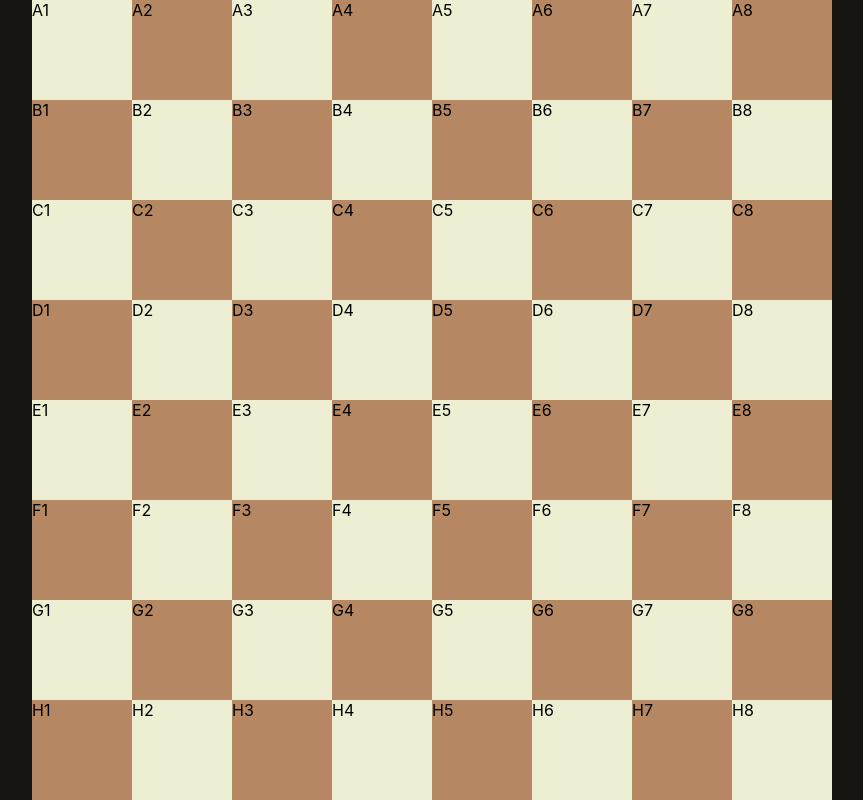
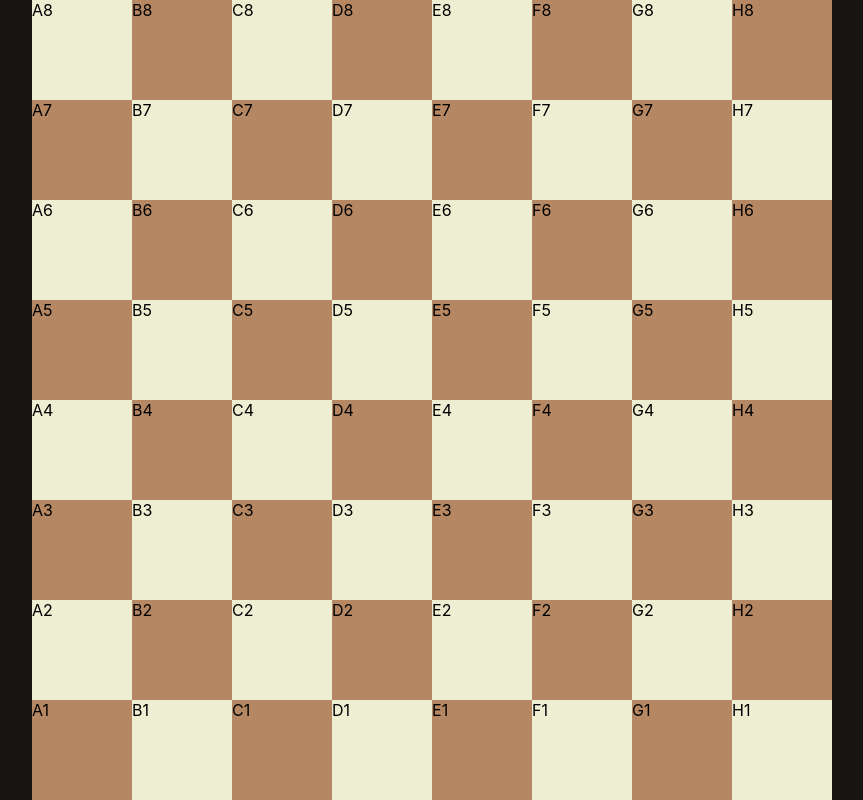
Before and after one commit to 1mpossible-code/chess, a React (Create React App) app in the folder chess/: page / in a window 1280 px wide. Shown: the whole page, without its empty margins (208-1071 px from the left). Built offline with nearby package versions, Linux system fonts and the light colour scheme.

Commit message:
Make correct arrangement of axises.

```diff
--- a/chess/src/components/Board.tsx
+++ b/chess/src/components/Board.tsx
@@ -7,13 +7,13 @@ const verticalAxis = [1, 2, 3, 4, 5, 6, 7, 8]
 export default function Board() {
   let board = [];
 
-  for (let i = 0; i < horizontalAxis.length; i++) {
-    for (let j = 0; j < verticalAxis.length; j ++) {
-      if ((i + j ) % 2 === 0) {
-        board.push(<div className="tile ">{horizontalAxis[i]}{verticalAxis[j]}</div>);
+  for (let i = 7; i >= 0; i--) {
+    for (let j = 0; j < verticalAxis.length; j++) {
+      if ((i + j) % 2 === 0) {
+        board.push(<div className="tile tile-black">{horizontalAxis[j]}{verticalAxis[i]}</div>);
       }
       else {
-        board.push(<div className="tile tile-black">{horizontalAxis[i]}{verticalAxis[j]}</div>);
+        board.push(<div className="tile">{horizontalAxis[j]}{verticalAxis[i]}</div>);
       }
     }
   }
```
